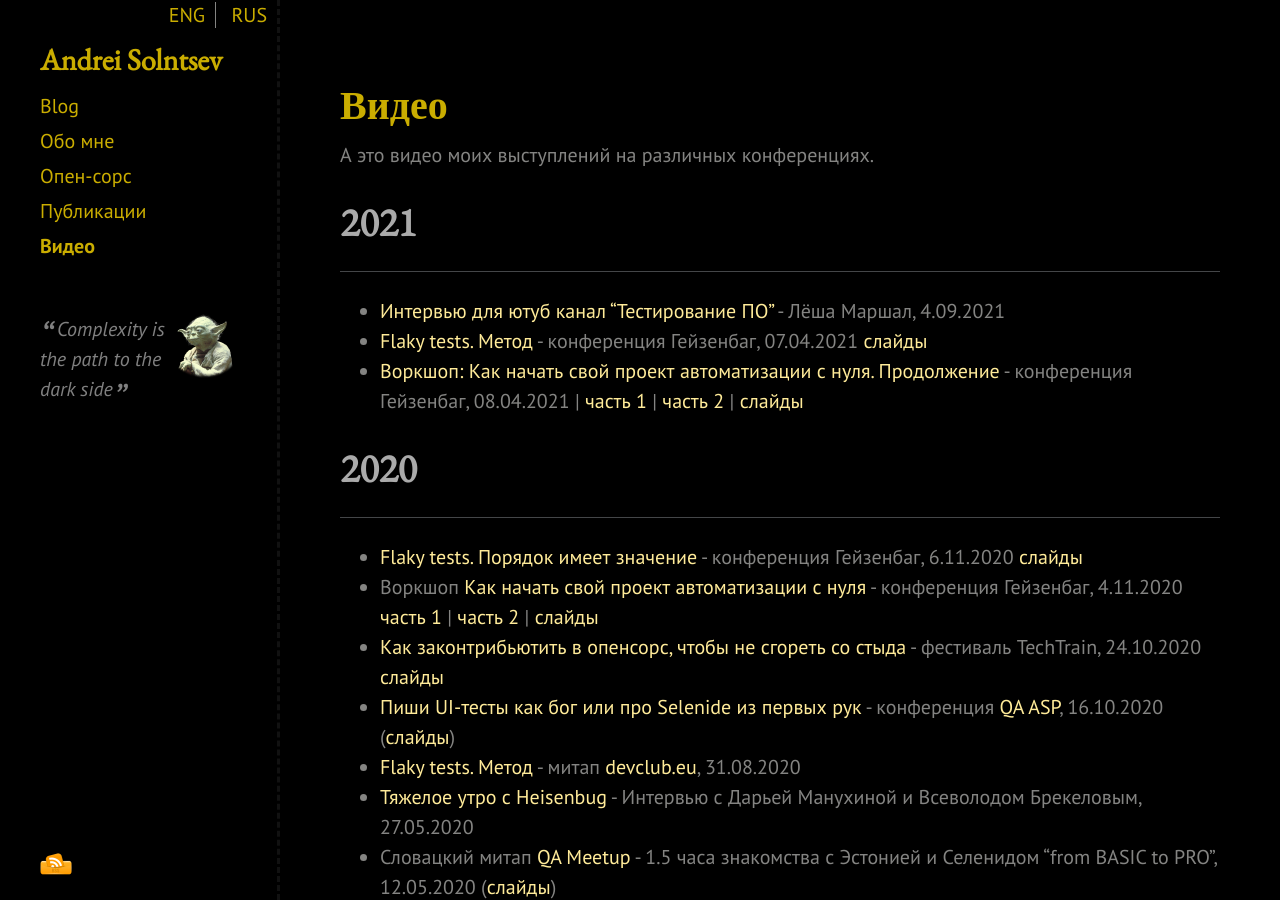
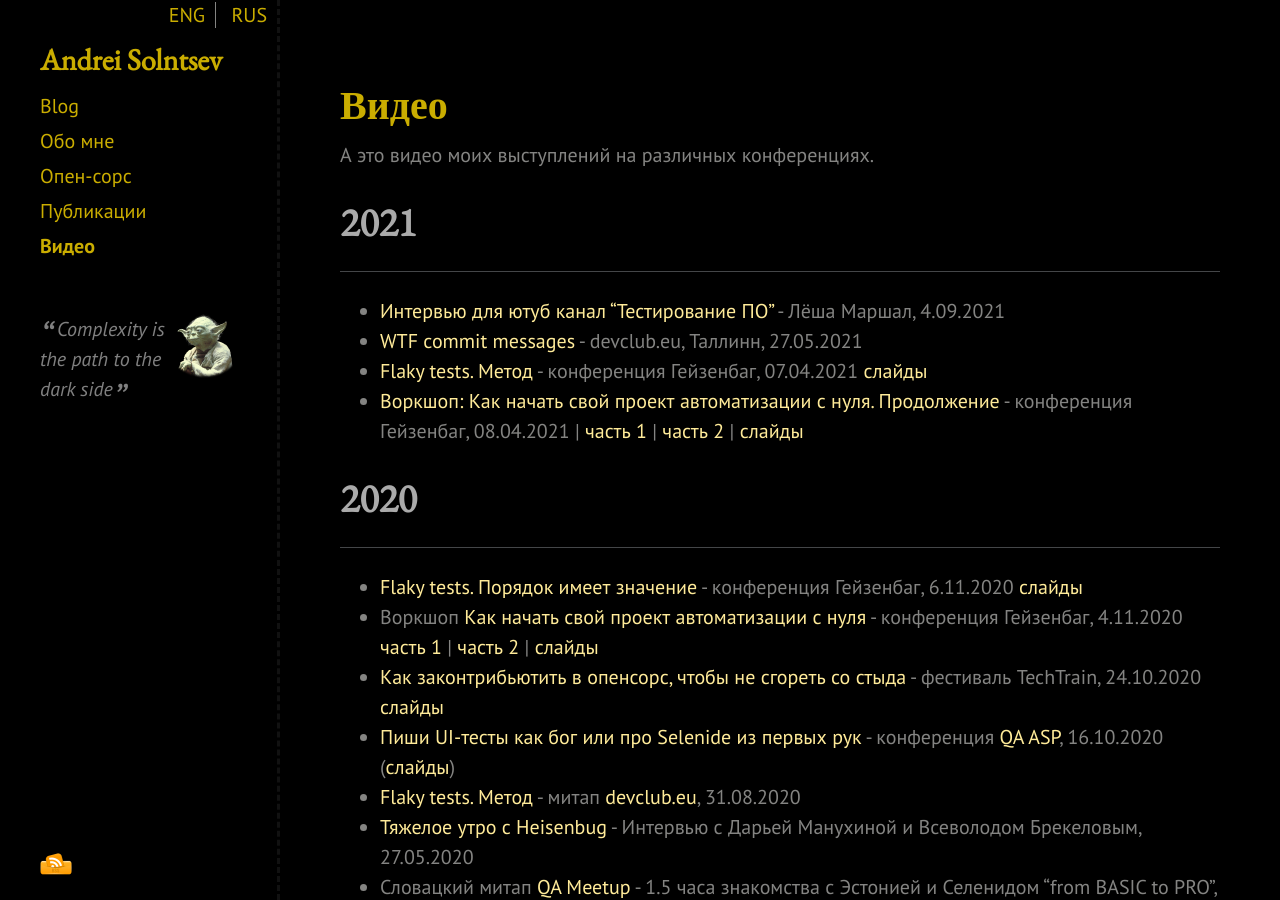
Before and after one commit to asolntsev/asolntsev.github.io, a Jekyll site: the page built from ru/video.md, in a window 1280 px wide and 900 px high. Built offline with Jekyll 4.4.1, drawn with Linux system fonts in a browser that asks for light colours; nearby versions of some CDN libraries.

Commit message:
add "WTF Commit messages" video

```diff
--- a/ru/video.md
+++ b/ru/video.md
@@ -10,6 +10,7 @@ category: ru
 * * *
 
 * [Интервью для ютуб канал "Тестирование ПО"](https://www.youtube.com/watch?v=o_jAKaVzjyc) - Лёша Маршал, 4.09.2021
+* [WTF commit messages](https://www.youtube.com/watch?v=uBhpBOX8VYg) - devclub.eu, Таллинн, 27.05.2021
 * [Flaky tests. Метод](https://youtu.be/LDjDtR6kd2c) - конференция Гейзенбаг, 07.04.2021   [слайды](https://docs.google.com/presentation/d/1T0RhrpphTEfkWSkTyAbILbtA5OKq3l9kW-c9RVbVn8I/edit?usp=sharing)
 * [Воркшоп: Как начать свой проект автоматизации с нуля. Продолжение](https://heisenbug-piter.ru/2021/spb/talks/3tg2q9jq8nvldssitjuzvr/) - конференция Гейзенбаг, 08.04.2021
   | [часть 1](https://www.youtube.com/watch?v=h254Tccxgq4&list=PLsVTVVvrKX9td9Zm_4nF6Ywlz6gC5_e7K&index=15&ab_channel=Heisenbug)
```
